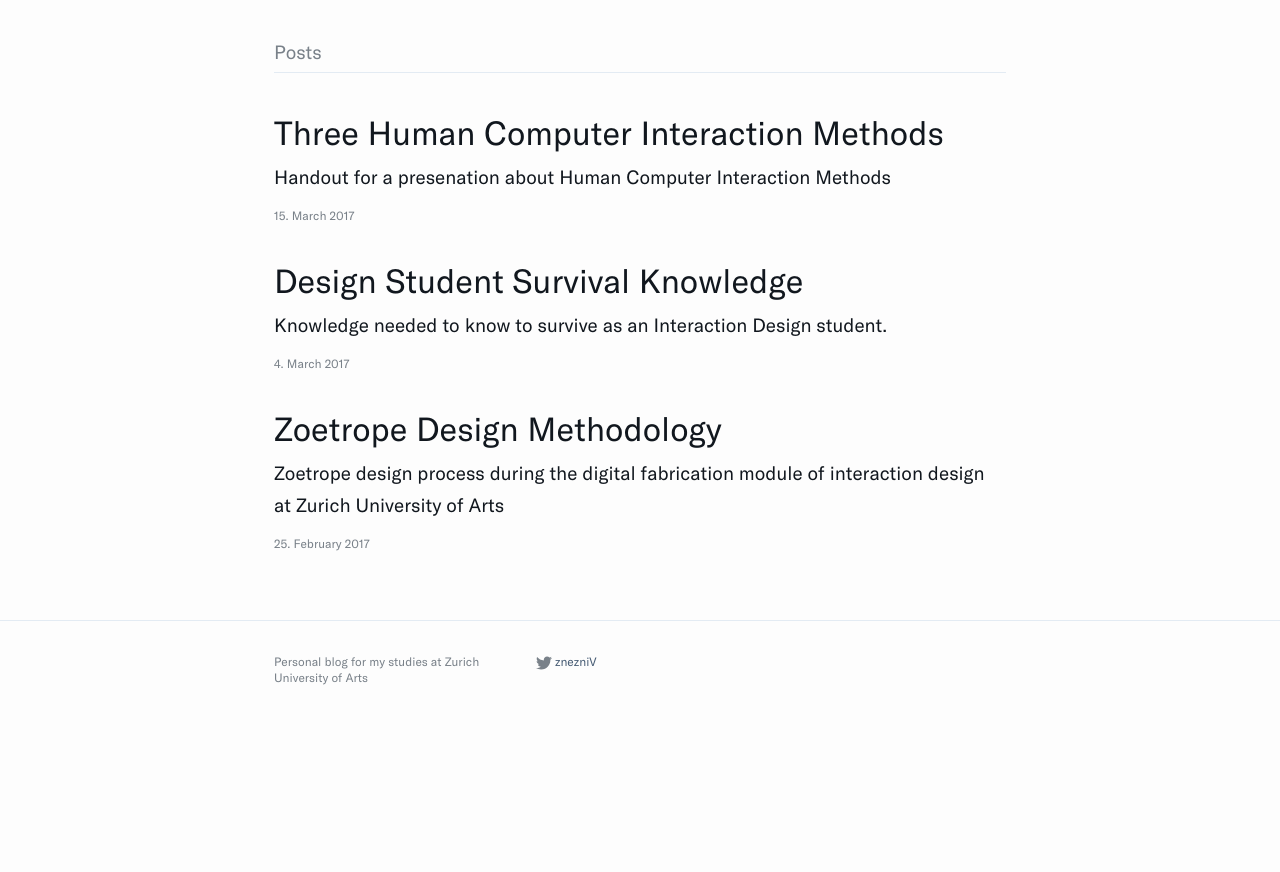
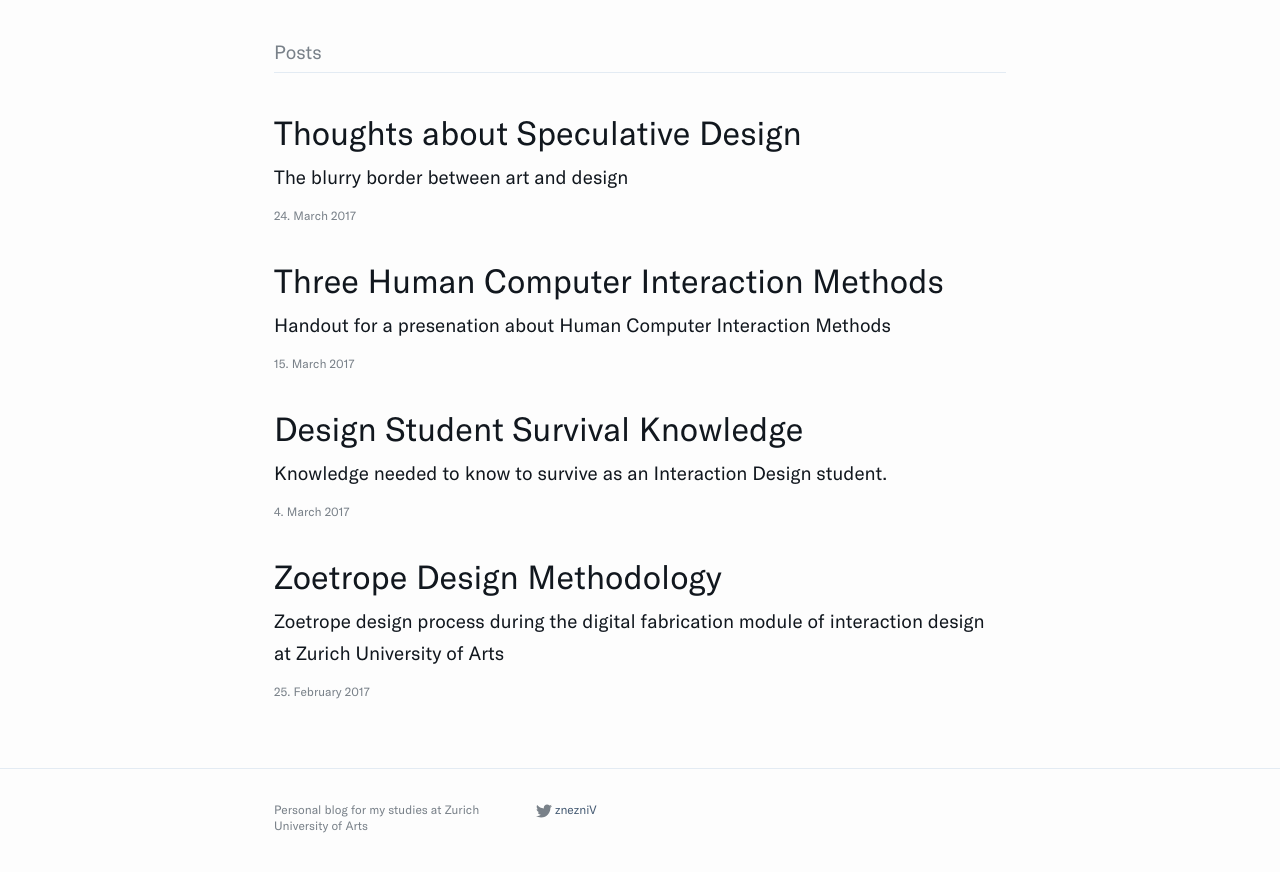
Before and after one commit to znezniV/znezniv.github.io, a Jekyll site: the page built from index.md, in a window 1280 px wide. Shown: the top 872 px of the page. Built offline with Jekyll 4.4.1, drawn with Linux system fonts in a browser that asks for light colours; part of the change alters nothing that is shown.

Commit message:
new post

```diff
--- /dev/null
+++ b/_posts/2017-03-26-Thought-About-Speculative-Design.md
@@ -0,0 +1,22 @@
+---
+layout: post
+title:  Thoughts about Speculative Design
+date:   2017-03-24 14:21:56 +0100
+categories: ZHdK Blog
+permalink: Thoughts-about-Speculative-Design
+desc: The blurry border between art and design
+---
+
+
+# Thoughts about Speculative Design
+Speculative Design is a method of creating stories of design based on a real or invented facts. It can help a designer to predict a certain future scenario, to understand the development or what else could happen with a product.
+
+## Future
+By building scenarios on future technologies we should rely on the real data. We also can rely on the story of similar products. The aim of the future scenario could be to validate your ideas, to provoke or communicate why your design needs a lot of thought.
+
+## Past
+We can learn a lot of designers from the past. Sometimes the reason why a product looks or is used in some certain way is not always built on the usage of the product. Often times there are cultural or historical reasons behind. So analyzing is a very good tool for that. But you also can criticize contemporary design in order to break it down the very beginning.
+
+## Thoughts
+In speculative design, the borders of design and art are very blurry. If we want do be innovative as designers we should be really careful with our decisions. That's why in my opinion, a future scenario is very important.
+In the other hand, we can not only shape culture by creating products, we also can criticize in a way that art can. But with the power of design.
--- a/_sass/minima/_layout.scss
+++ b/_sass/minima/_layout.scss
@@ -336,11 +336,6 @@ h2 {
     &:hover {
       border: 0;
     }
-
-    // &:after {
-    //   content: ">";
-    //   margin-left: 3px;
-    // }
   }
 
 }
```
